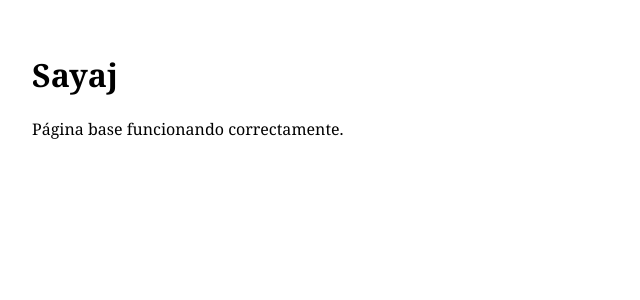
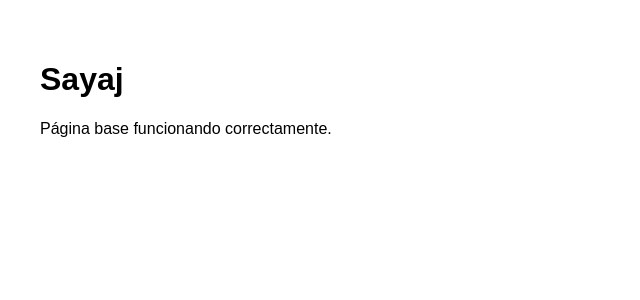
Before and after one commit to juliana-yali98/sayaj.github.io, a React (Create React App) app: page / in a window 1280 px wide. Shown: the top 300 px of the page, without its empty margins (0-640 px from the left). Built offline with nearby package versions, Linux system fonts and the light colour scheme.

Commit message:
Update App.js

```diff
--- a/src/App.js
+++ b/src/App.js
@@ -1,8 +1,6 @@
-import React from "react";
-
 function App() {
   return (
-    <div style={{ padding: "2rem", fontFamily: "Georgia, serif" }}>
+    <div style={{ padding: "40px", fontFamily: "Arial" }}>
       <h1>Sayaj</h1>
       <p>Página base funcionando correctamente.</p>
     </div>
```
